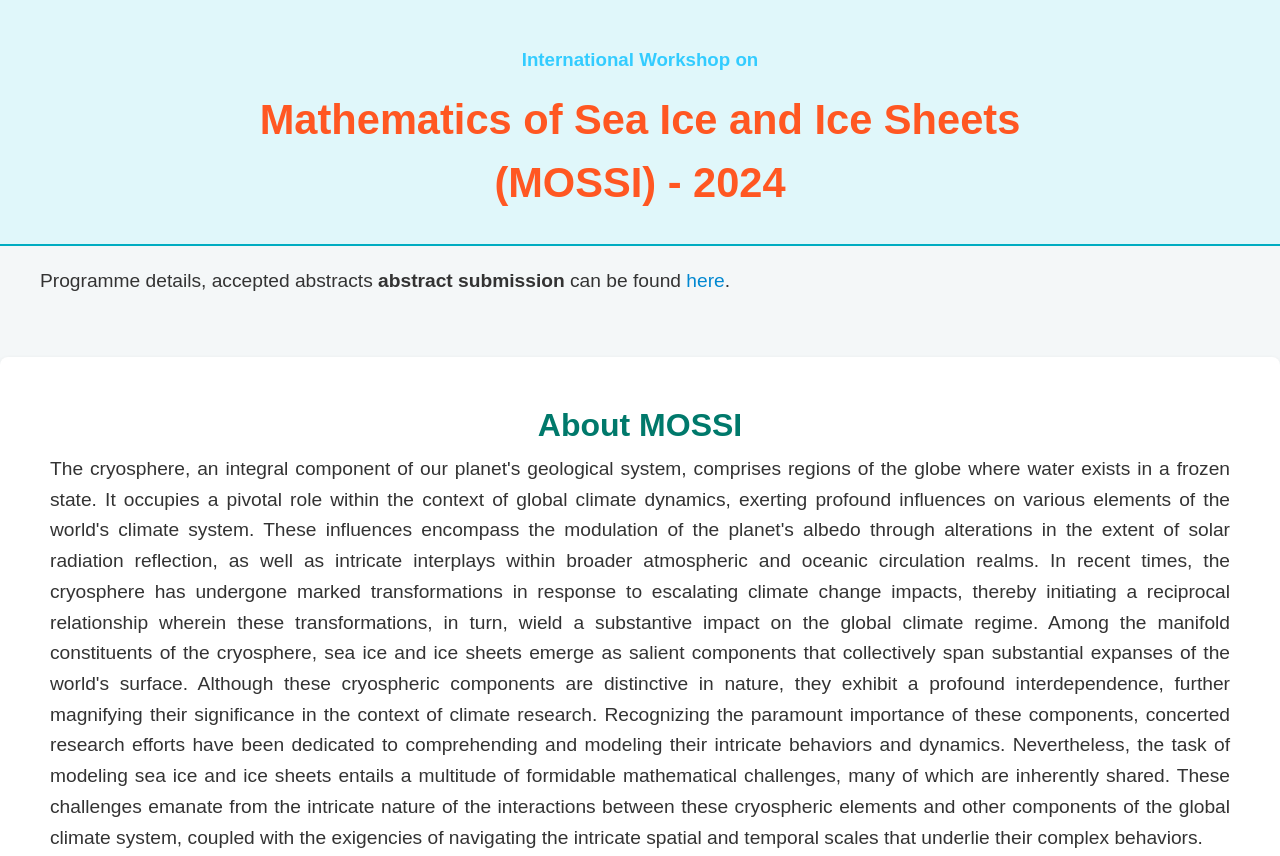
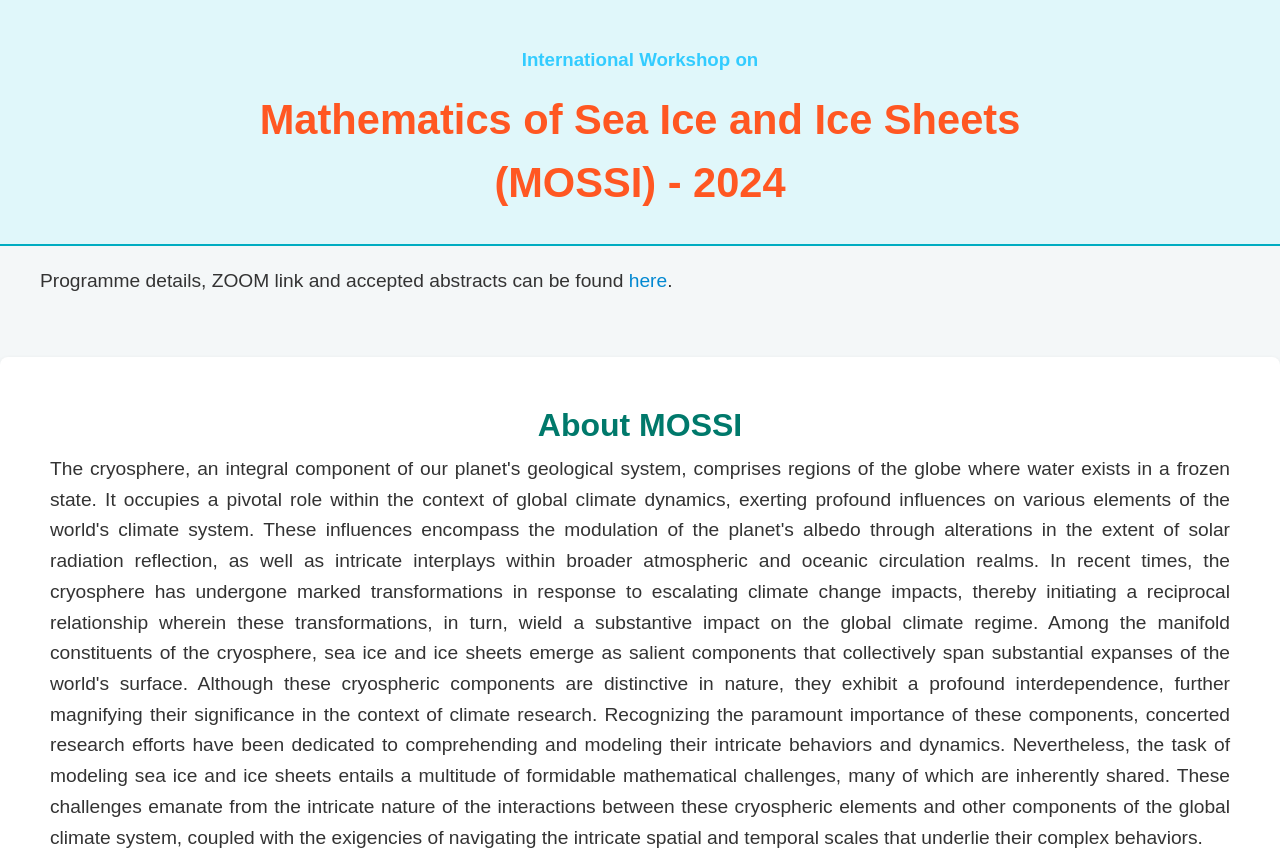
Before and after one commit to sboral1212/MOSSI2024, a plain HTML site: page index.html in a window 1280 px wide. Shown: the top 856 px of the page. Drawn offline with Linux system fonts and the light colour scheme.

Commit message:
Update index.html

```diff
--- a/index.html
+++ b/index.html
@@ -103,7 +103,7 @@
     </header>
 
     <div class="intro">
-        <p> Programme details, accepted abstracts <strong>abstract submission</strong> can be found <a href="https://sboral1212.github.io/MOSSI2024_link_page/">here</a>.</p>
+        <p> Programme details, ZOOM link and accepted abstracts can be found <a href="https://sboral1212.github.io/MOSSI2024_link_page/">here</a>.</p>
     </div>
 
     <div class="achievements">
```
